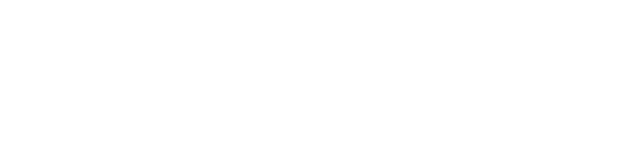
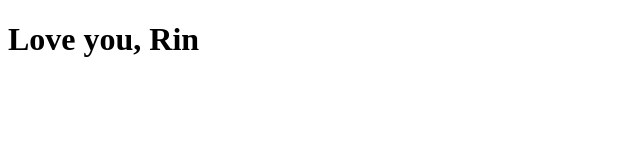
Before and after one commit to Wai-Thura-Tun/TestRepo, a plain HTML site: page index.html in a window 1280 px wide. Shown: the whole page, without its empty margins (0-640 px from the left). Drawn offline with Linux system fonts and the light colour scheme.

Commit message:
Update index.html

```diff
--- a/index.html
+++ b/index.html
@@ -5,7 +5,7 @@
   </head>
   <body>
     <main>
-      <h1></h1>
+      <h1>Love you, Rin</h1>
     </main>
   </body>
 </html>
```
